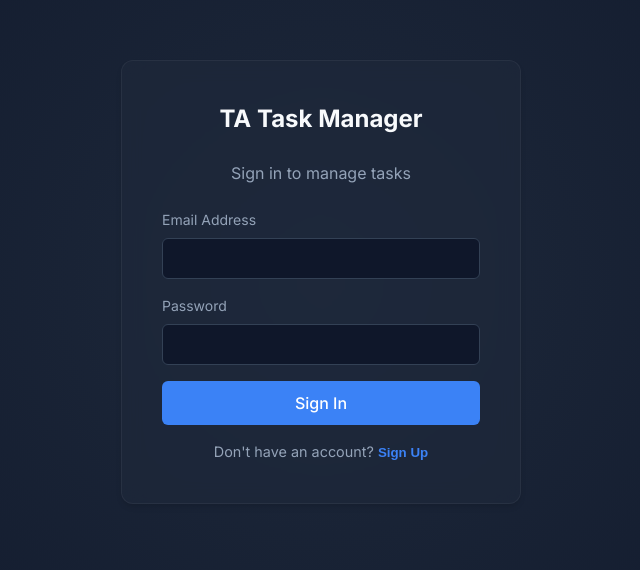
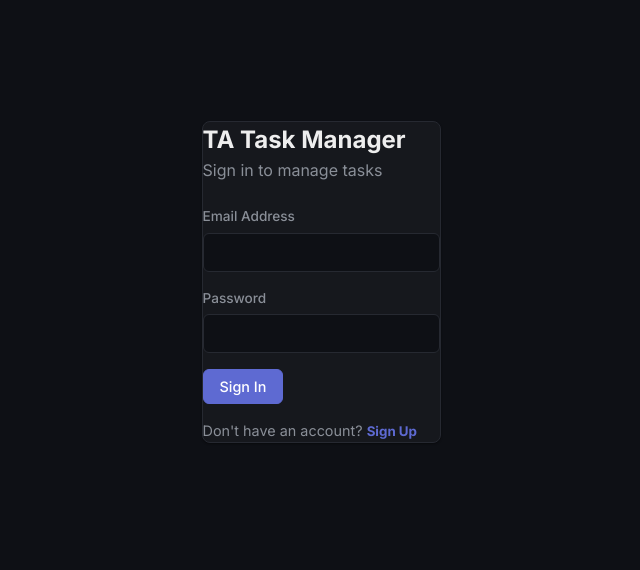
Before and after one commit to anhtubkcntt/ta-frontend, a React (Vite) app: page / in a window 1280 px wide. Shown: the part 118-688 px from the top of the page, without its empty margins (319-959 px from the left). Built offline with nearby package versions, Linux system fonts and the light colour scheme; no server answers.

Commit message:
Update UI to Sleek Dark Dashboard

```diff
--- a/src/index.css
+++ b/src/index.css
@@ -1,167 +1,277 @@
 @import url('https://fonts.googleapis.com/css2?family=Inter:wght@300;400;500;600;700&display=swap');
 
 :root {
-  --bg-color: #0f172a; /* Slate 900 */
-  --surface-color: #1e293b; /* Slate 800 */
-  --border-color: #334155; /* Slate 700 */
-  --text-primary: #f8fafc; /* Slate 50 */
-  --text-secondary: #94a3b8; /* Slate 400 */
+  /* Sleek Dark Palette (Linear-inspired) */
+  --bg-color: #0e1015; /* Deep Charcoal Gray */
+  --surface-color: #16181d; /* Slightly lighter for cards */
+  --surface-hover: #1c1e24;
 
-  --primary-color: #3b82f6; /* Blue 500 */
-  --primary-hover: #2563eb; /* Blue 600 */
+  /* Primary Vibrant Colors */
+  --primary-color: #5e6ad2; /* Indigo */
+  --primary-hover: #6d79e8;
+  --accent-color: #0bd1b8; /* Teal Accent */
 
+  /* Status Colors */
   --success: #10b981;
   --warning: #f59e0b;
-  --danger: #ef4444;
+  --danger: #e11d48;
 
-  --border-radius: 12px;
-  --transition: all 0.2s ease-in-out;
+  /* Text */
+  --text-main: #eeeeee;
+  --text-secondary: #8a8f98;
+  --text-tertiary: #5e646d;
+
+  /* Borders & Shadows */
+  --border-color: #262931;
+  --border-focus: #3d4251;
+  --shadow-sm: 0 1px 2px rgba(0, 0, 0, 0.4);
+  --shadow-md: 0 4px 12px rgba(0, 0, 0, 0.3);
 }
 
 * {
   margin: 0;
   padding: 0;
   box-sizing: border-box;
+  font-family: 'Inter', -apple-system, BlinkMacSystemFont, 'Segoe UI', Roboto, Helvetica, Arial, sans-serif;
 }
 
 body {
-  font-family: 'Inter', sans-serif;
   background-color: var(--bg-color);
-  color: var(--text-primary);
+  color: var(--text-main);
+  min-height: 100vh;
   line-height: 1.5;
   -webkit-font-smoothing: antialiased;
+  -moz-osx-font-smoothing: grayscale;
 }
 
-/* Glassmorphism utility */
-.glass-panel {
-  background: rgba(30, 41, 59, 0.7);
-  backdrop-filter: blur(10px);
-  border: 1px solid rgba(255, 255, 255, 0.05);
-  border-radius: var(--border-radius);
-  box-shadow: 0 4px 6px -1px rgba(0, 0, 0, 0.1), 0 2px 4px -1px rgba(0, 0, 0, 0.06);
+/* Scrollbar Customization */
+::-webkit-scrollbar {
+  width: 8px;
+  height: 8px;
+}
+::-webkit-scrollbar-track {
+  background: transparent;
+}
+::-webkit-scrollbar-thumb {
+  background: var(--border-color);
+  border-radius: 4px;
+}
+::-webkit-scrollbar-thumb:hover {
+  background: var(--text-tertiary);
 }
 
 .app-container {
   display: flex;
   height: 100vh;
+  overflow: hidden;
 }
 
-/* Sidebar */
+/* Premium Sidebar */
 .sidebar {
-  width: 260px;
-  background-color: var(--surface-color);
+  width: 250px;
+  background-color: var(--bg-color);
   border-right: 1px solid var(--border-color);
-  padding: 24px;
+  padding: 24px 16px;
   display: flex;
   flex-direction: column;
+  z-index: 10;
 }
 
 .sidebar h1 {
   font-size: 1.25rem;
-  font-weight: 700;
+  font-weight: 600;
+  color: var(--text-main);
   margin-bottom: 32px;
-  color: var(--primary-color);
+  padding: 0 12px;
+  display: flex;
+  align-items: center;
+  gap: 8px;
+}
+
+.sidebar h1::before {
+  content: '';
+  display: block;
+  width: 12px;
+  height: 12px;
+  background-color: var(--primary-color);
+  border-radius: 3px;
 }
 
 .nav-links {
   list-style: none;
-}
-
-.nav-links li {
-  margin-bottom: 12px;
+  display: flex;
+  flex-direction: column;
+  gap: 4px;
 }
 
 .nav-links a {
-  display: block;
-  padding: 12px 16px;
   color: var(--text-secondary);
   text-decoration: none;
+  padding: 8px 12px;
+  border-radius: 6px;
+  display: block;
+  font-size: 0.9rem;
+  font-weight: 500;
+  transition: all 0.2s ease;
+}
+
+.nav-links a:hover {
+  background-color: var(--surface-color);
+  color: var(--text-main);
+}
+
+.nav-links a.active {
+  background-color: rgba(94, 106, 210, 0.1);
+  color: var(--primary-color);
+}
+
+.main-content {
+  flex: 1;
+  padding: 32px 48px;
+  overflow-y: auto;
+  background-color: var(--bg-color);
+}
+
+/* Advanced Panel (Flat Card) */
+.glass-panel {
+  background-color: var(--surface-color);
+  border: 1px solid var(--border-color);
   border-radius: 8px;
-  transition: var(--transition);
+  box-shadow: var(--shadow-sm);
+  transition: border-color 0.2s ease;
+}
+
+.glass-panel:hover {
+  border-color: var(--border-focus);
+}
+
+/* Input Fields */
+.input-group {
+  margin-bottom: 16px;
+}
+
+.input-group label {
+  display: block;
+  margin-bottom: 6px;
+  color: var(--text-secondary);
+  font-size: 0.85rem;
   font-weight: 500;
 }
 
-.nav-links a:hover, .nav-links a.active {
-  background-color: rgba(59, 130, 246, 0.1);
-  color: var(--primary-color);
+input, select, textarea {
+  width: 100%;
+  padding: 10px 12px;
+  border-radius: 6px;
+  border: 1px solid var(--border-color);
+  background-color: var(--bg-color);
+  color: var(--text-main);
+  font-size: 0.9rem;
+  transition: all 0.2s ease;
+  font-family: 'Inter', sans-serif;
 }
 
-/* Main Content */
-.main-content {
-  flex: 1;
-  padding: 32px;
-  overflow-y: auto;
+input:focus, select:focus, textarea:focus {
+  outline: none;
+  border-color: var(--primary-color);
+  box-shadow: 0 0 0 1px var(--primary-color);
 }
 
-/* Buttons */
+input::placeholder, textarea::placeholder {
+  color: var(--text-tertiary);
+}
+
+select option {
+  background-color: var(--surface-color);
+  color: var(--text-main);
+}
+
+/* Premium Buttons */
 .btn {
-  padding: 10px 16px;
-  border: none;
+  padding: 8px 16px;
   border-radius: 6px;
-  font-family: inherit;
+  border: 1px solid var(--border-color);
+  background-color: var(--surface-color);
+  color: var(--text-main);
+  cursor: pointer;
   font-weight: 500;
-  cursor: pointer;
-  transition: var(--transition);
+  font-size: 0.9rem;
+  transition: all 0.2s ease;
+  display: inline-flex;
+  align-items: center;
+  justify-content: center;
+}
+
+.btn:hover {
+  background-color: var(--surface-hover);
+  border-color: var(--border-focus);
+}
+
+.btn:active {
+  transform: translateY(1px);
 }
 
 .btn-primary {
   background-color: var(--primary-color);
-  color: white;
+  border-color: var(--primary-color);
+  color: #fff;
 }
 
 .btn-primary:hover {
   background-color: var(--primary-hover);
+  border-color: var(--primary-hover);
 }
 
-/* Auth Page */
+.btn-primary:disabled {
+  opacity: 0.6;
+  cursor: not-allowed;
+  transform: none;
+}
+
+/* Table Enhancements */
+table {
+  border-collapse: collapse;
+  width: 100%;
+  font-size: 0.9rem;
+}
+
+th {
+  color: var(--text-secondary);
+  font-weight: 500;
+  text-align: left;
+  padding: 12px 16px;
+  border-bottom: 1px solid var(--border-color);
+}
+
+td {
+  padding: 12px 16px;
+  border-bottom: 1px solid var(--border-color);
+  color: var(--text-main);
+}
+
+tbody tr {
+  transition: background-color 0.2s;
+}
+
+tbody tr:hover {
+  background-color: var(--surface-color);
+}
+
+/* Tags and Badges */
+.badge {
+  padding: 2px 8px;
+  border-radius: 4px;
+  font-size: 0.75rem;
+  font-weight: 500;
+  border: 1px solid var(--border-color);
+  background-color: rgba(255, 255, 255, 0.03);
+}
+
+/* Auth Specific overrides */
 .auth-container {
   display: flex;
+  justify-content: center;
   align-items: center;
-  justify-content: center;
   height: 100vh;
-  background: radial-gradient(circle at center, #1e293b 0%, #0f172a 100%);
+  width: 100vw;
+  background-color: var(--bg-color);
 }
-
-.auth-card {
-  width: 100%;
-  max-width: 400px;
-  padding: 40px;
-  text-align: center;
-}
-
-.auth-card h2 {
-  margin-bottom: 24px;
-}
-
-.input-group {
-  margin-bottom: 16px;
-  text-align: left;
-}
-
-.input-group label {
-  display: block;
-  margin-bottom: 8px;
-  font-size: 0.875rem;
-  color: var(--text-secondary);
-}
-
-.input-group input {
-  width: 100%;
-  padding: 12px;
-  background-color: var(--bg-color);
-  border: 1px solid var(--border-color);
-  border-radius: 6px;
-  color: white;
-  outline: none;
-  transition: var(--transition);
-}
-
-.input-group input:focus {
-  border-color: var(--primary-color);
-}
-
-.btn-block {
-  width: 100%;
-  padding: 12px;
-  font-size: 1rem;
-}
```
